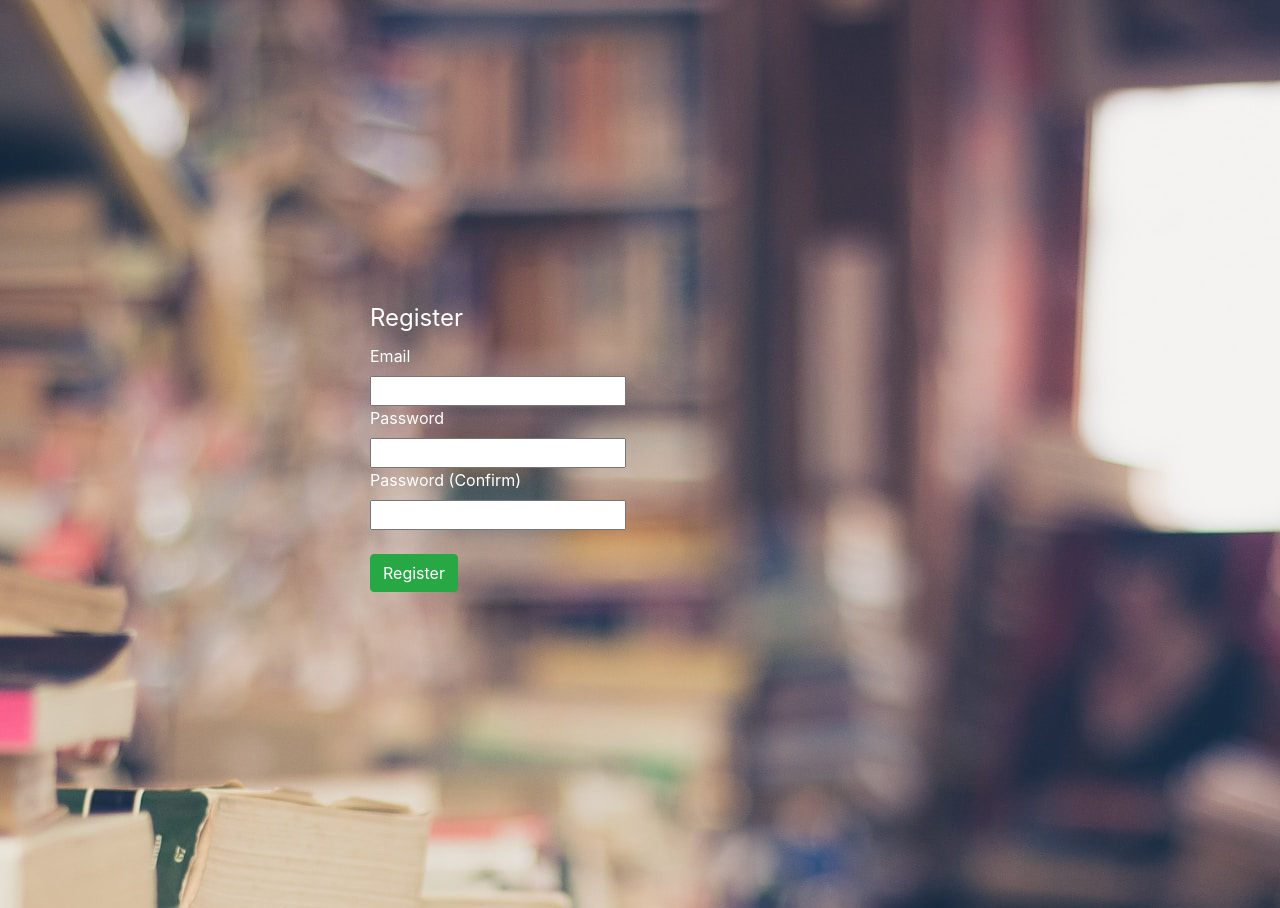
After one commit to nuatmochoi/nomad-hack, a Django app: page /book/signup/ in a window 1280 px wide. The commit adds this page. Run offline with Django 3.2, Linux system fonts and the light colour scheme; some libraries are stand-ins or nearby versions.

Commit message:
Add signup function

```diff
--- /dev/null
+++ b/readbook/book/templates/book/signup.html
@@ -0,0 +1,52 @@
+<!doctype html>
+<html lang="en">
+<head>
+    <meta charset="UTF-8">
+    <meta name="viewport"
+          content="width=device-width, user-scalable=no, initial-scale=1.0, maximum-scale=1.0, minimum-scale=1.0">
+    <meta http-equiv="X-UA-Compatible" content="ie=edge">
+    <title>Document</title>
+    <link href="/static/css/bootstrap.min.css" rel="stylesheet">
+    <link href="/static/book/bg-login.css" rel="stylesheet">
+</head>
+<body>
+    <div class="container" style="display: inline-block:text-align: center; padding: 300px" >
+        <form class="form-horizontal" method="POST" action="{%url 'book:signup' %}">
+            {%  csrf_token %}
+            <fieldset>
+                <div id="legend">
+                    <legend class="">Register</legend>
+                </div>
+                <div class="control-group">
+                    <label class="control-label" for="username">Email</label>
+                    <div class="controls">
+                        <input type="text" id="username" name="username" placeholder="" class="input-xlarge">
+                    </div>
+                </div>
+
+                <div class="control-group">
+                    <label class="control-label" for="password1">Password</label>
+                    <div class="controls">
+                        <input type="password" id="password1" name="password1" placeholder="" class="input-xlarge">
+                    </div>
+                </div>
+
+                <div class="control-group">
+                    <label class="control-label" for="password_confirm">Password (Confirm)</label>
+                    <div class="controls">
+                        <input type="password" id="password_confirm" name="password_confirm" placeholder="" class="input-xlarge">
+                    </div>
+                </div>
+                <br />
+                <div class="form-group">
+                    <div class="col-sm-offset-2">
+                        <button type="submit" class="btn btn-success">Register</button>
+                    </div>
+                </div>
+            </form>
+        </fieldset>
+    </div>
+
+    <script src="/static/js/bootstrap.min.js"></script>
+</body>
+</html>
--- a/readbook/book/urls.py
+++ b/readbook/book/urls.py
@@ -5,5 +5,6 @@ from . import views
 app_name='book'
 urlpatterns = [
     #path('login/', auth_views.LoginView.as_view(), name= 'login'),
-    path('login/', views.LoginView.as_view(), name='login')
+    path('login/', views.LoginView.as_view(), name='login'),
+    path('signup/',views.signup, name='signup'),
 ]
--- a/readbook/book/views.py
+++ b/readbook/book/views.py
@@ -1,5 +1,9 @@
 from django.shortcuts import render
 from django.views import View
+from django.contrib.auth.models import User
+from django.http import HttpResponseRedirect
+from django.contrib import auth
+from django.urls import reverse
 from django.contrib.auth.mixins import LoginRequiredMixin
 from django.conf import settings
 
@@ -9,3 +13,14 @@ class LoginView(View):
     def get(self, request, *args,**kwargs):
         context ={'parm1':'hello', 'parm2': 'django', 'auth':request.user.is_authenticated}
         return render(request, 'registration/login.html', context=context)
+
+def signup(request):
+    if request.method == "POST":
+        if request.POST["password1"]== request.POST["password_confirm"]:
+            user =User.objects.create_user(
+                username=request.POST["username"], password= request.POST["password1"])
+
+            auth.login(request, user)
+            return HttpResponseRedirect(reverse('book:login'))
+        return render(request, "book/signup.html")
+    return render(request, 'book/signup.html')
```
Also changed, not shown: readbook/book/templates/registration/login.html (+8 -5 lines), readbook/db.sqlite3.
